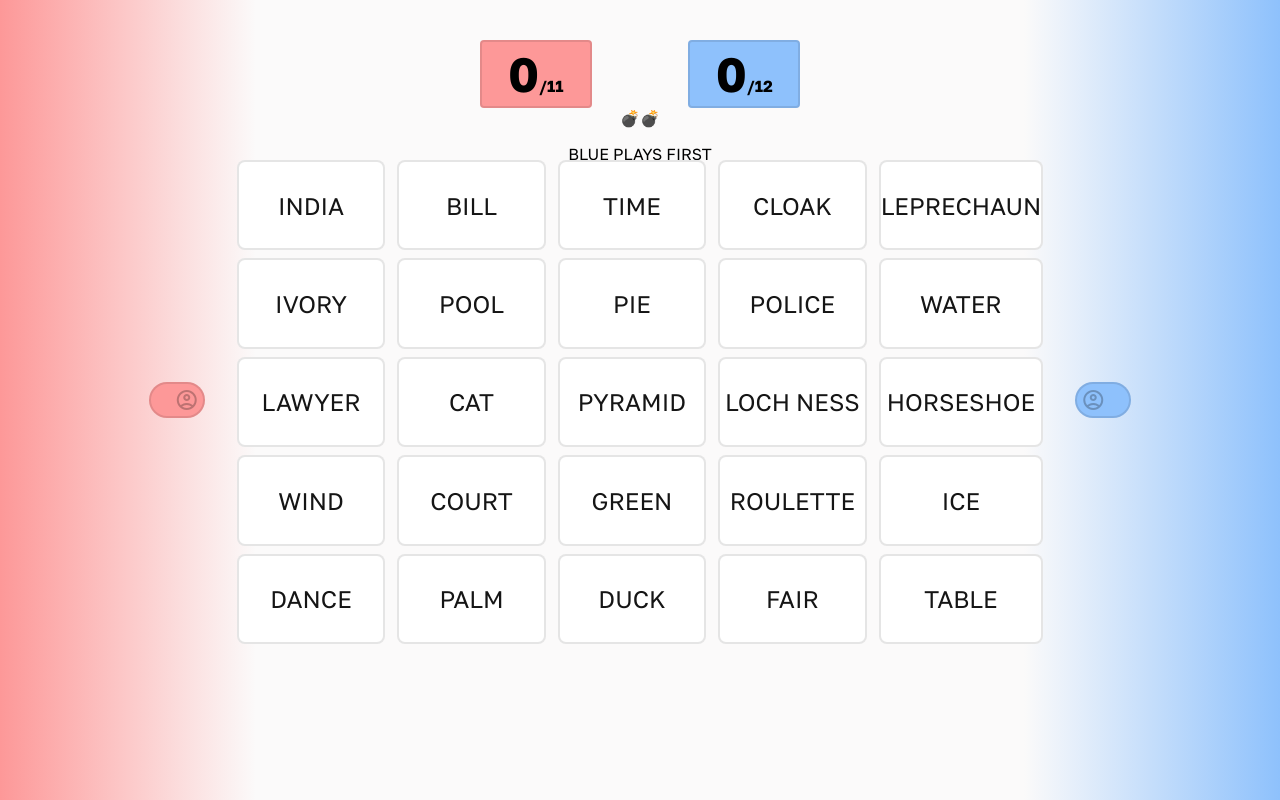
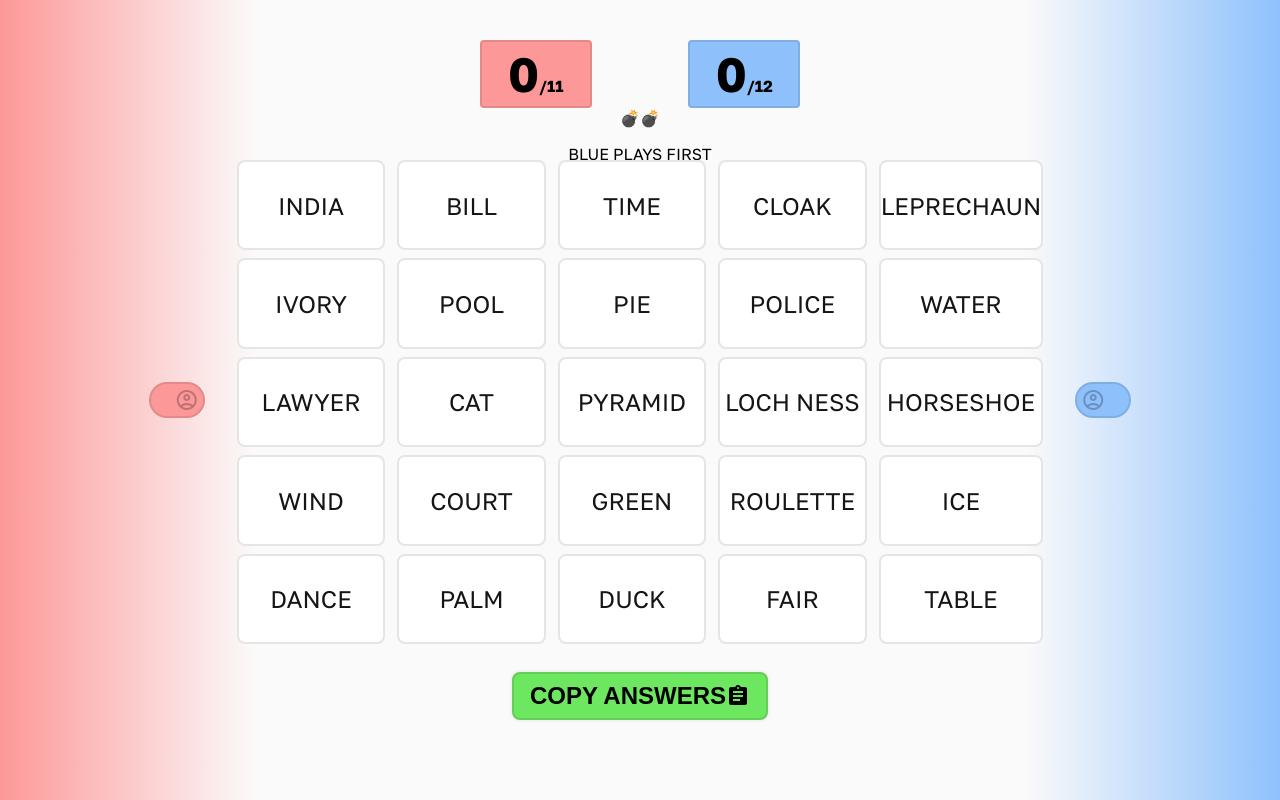
Before and after one commit to ariqfraser/codenames-clone, an Angular app: page /lobby in a window 1280 px wide. Both pictures are taken after a click on the button "START GAME". Built offline with nearby package versions, Linux system fonts and the light colour scheme.

Commit message:
moving copy answers button to the bottom

```diff
--- a/src/app/comps/game-header/game-header.component.html
+++ b/src/app/comps/game-header/game-header.component.html
@@ -13,4 +13,4 @@
 <p class="starting-message">{{startingTeam}} Plays First</p>
 
 
-<button (click)="getAnswers()">copy answers</button>
+<!-- <button (click)="getAnswers()">copy answers</button>   -->
--- a/src/app/pages/game-page/game-page.component.html
+++ b/src/app/pages/game-page/game-page.component.html
@@ -39,3 +39,9 @@
 <div class="team-section">
   <app-player-card  *ngFor="let name of blueTeam" [blue]="true" [name]="name"></app-player-card>
 </div>
+
+
+<div class="footer">
+   <button  #answersBtn (click)="copyAnswers()" (mousedown)="answersBtn.classList.add('click')" (mouseup)="answersBtn.classList.remove('click')">Copy Answers <mat-icon fontIcon="assignment"></mat-icon></button>
+
+</div>
--- a/src/app/pages/game-page/game-page.component.scss
+++ b/src/app/pages/game-page/game-page.component.scss
@@ -65,3 +65,31 @@
     gap: 0.25rem;
     grid-template-columns: 1fr;
 }
+
+.footer {
+    position: fixed;
+    bottom: 10vh;
+
+    button {
+        background-color: rgb(109, 230, 96);
+        font-weight: 600;
+        padding: 0.5rem 1rem;
+        font-size: 1.5rem;
+        border-radius: 0.5rem;
+        border: 2px solid rgba(0, 0, 0, 0.1);
+        transition: box-shadow 200ms ease-in-out, background-color 100ms ease-in-out;
+        box-shadow: 0px 0px 4px rgba(0,0,0,0.1);
+        cursor: pointer;
+        text-transform: uppercase;
+        display: flex;
+        align-items: center;
+
+        &.click {
+            background-color: rgb(73, 123, 67);
+        }
+
+        &:hover {
+            box-shadow: -4px 4px 4px rgba(0,0,0,0.5);
+        }
+    }
+}
--- a/src/app/pages/game-page/game-page.component.ts
+++ b/src/app/pages/game-page/game-page.component.ts
@@ -31,4 +31,8 @@ export class GamePageComponent implements OnInit {
       this.router.navigate(['/lobby']);
     }
   }
+
+  copyAnswers() {
+    this.gs.getAnswers();
+  }
 }
```
